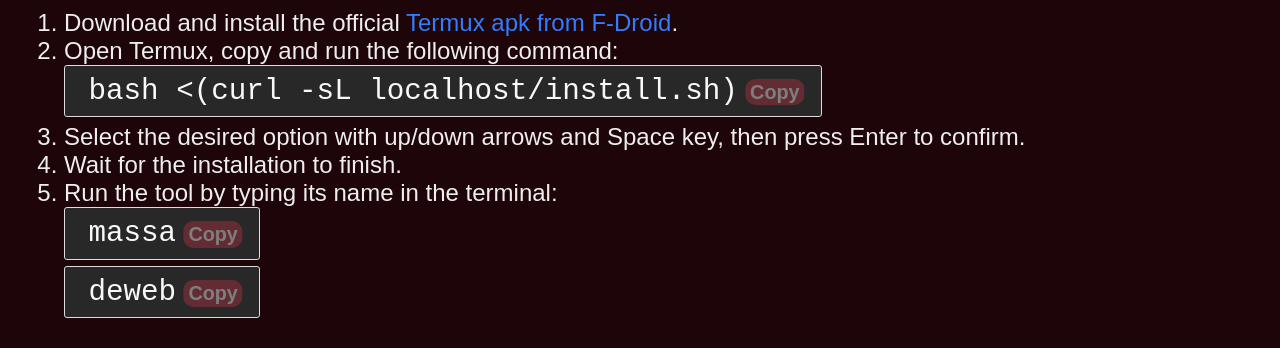
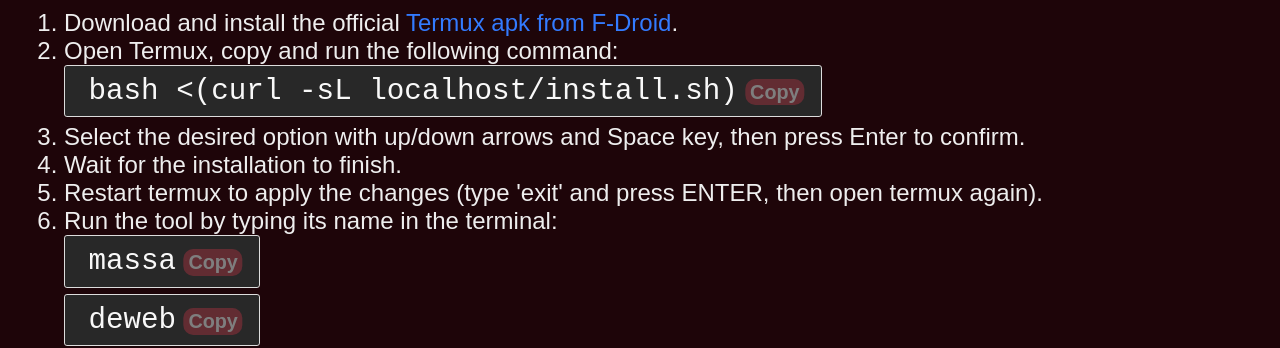
Before and after one commit to Soulthym/droid.massa, a plain HTML site: page src/index.html in a window 1280 px wide. Shown: the part 200-548 px from the top of the page. Drawn offline with Linux system fonts and the light colour scheme.

Commit message:
add restart instruction at the end

```diff
--- a/src/index.html
+++ b/src/index.html
@@ -154,6 +154,7 @@
     </li>
     <li>Select the desired option with up/down arrows and Space key, then press Enter to confirm.</li>
     <li>Wait for the installation to finish.</li>
+    <li>Restart termux to apply the changes (type 'exit' and press ENTER, then open termux again).</li>
     <li>Run the tool by typing its name in the terminal:</li>
     <pre class="copy_on_click"><code id="run-script-massa" class="copy_on_click_content">massa</code></pre>
     <br>
```
Also changed, not shown: 2 other files.
